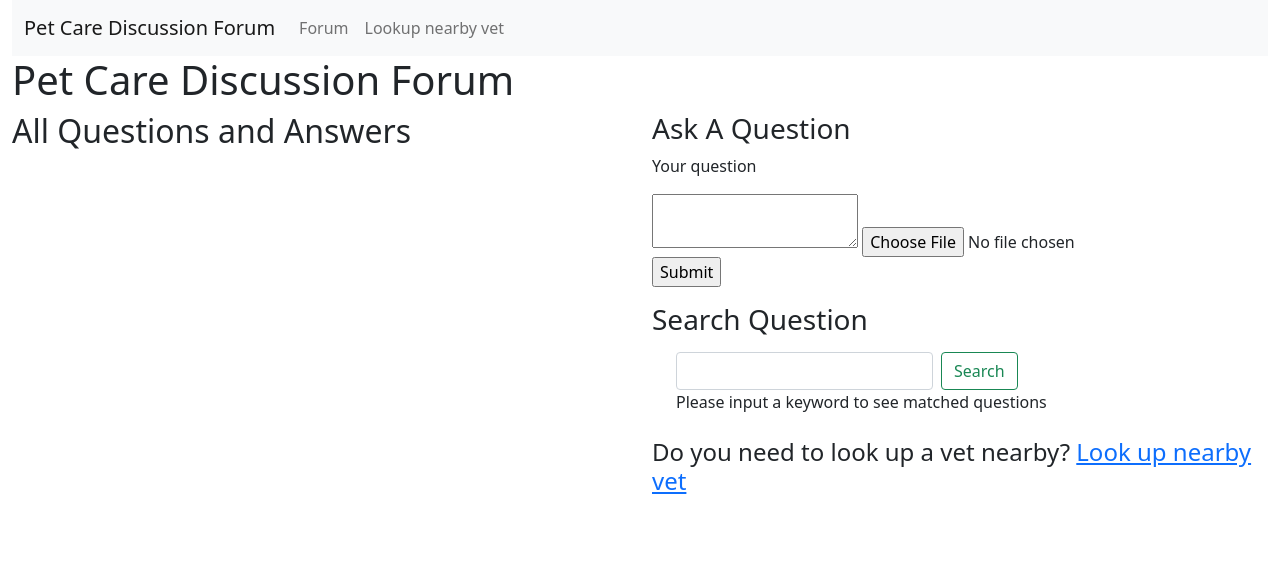
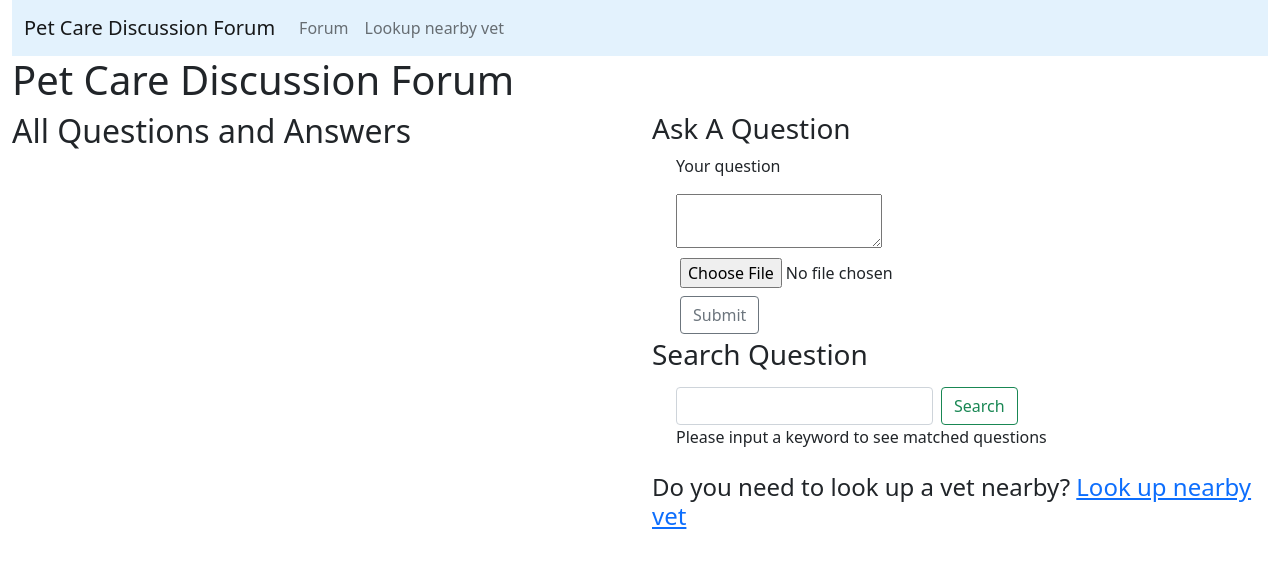
Before and after one commit to vyvanhuynh/petCare-vetShare, a Flask app: page /forum in a window 1280 px wide. Shown: the top 568 px of the page. Run offline with Flask 2, Linux system fonts and the light colour scheme; the visitor is signed in with stand-in values (Sample User, id 1); data comes from the database, SQL or seed files in the repository; data that the repository does not hold is empty.

Commit message:
edited some bootstrap features

```diff
--- a/templates/base.html
+++ b/templates/base.html
@@ -48,9 +48,9 @@
         {% endwith %}
       </div>
 
-
+    <!-- Navbar -->
     {% block nav %}
-    <nav class="navbar navbar-expand-lg navbar-light bg-light">
+    <nav class="navbar navbar-expand-lg navbar-light" style="background-color: #e3f2fd;">
       <div class="container-fluid">
         <a class="navbar-brand" href="/#">Pet Care Discussion Forum</a>
         <button class="navbar-toggler" type="button" data-bs-toggle="collapse" data-bs-target="#navbarSupportedContent" aria-controls="navbarSupportedContent" aria-expanded="false" aria-label="Toggle navigation">
--- a/templates/forum.html
+++ b/templates/forum.html
@@ -70,7 +70,7 @@
                             <!-- Input new answers -->
                             <div class="p-2">
                                 Your answer <input type="text" name="new_answer" id="new-answer">
-                                <input type="submit" name="new answer">
+                                <button type="submit" class="btn btn-outline-secondary" name="new answer">Submit</button>
                             </div>
 
                         </form>
@@ -89,20 +89,22 @@
 
     <div class="col-6 col-md-6">
         <h3>Ask A Question</h3>
+        <div class="container-fluid">
             <form id="question_form" action="/submit_question" method="POST" enctype="multipart/form-data">
-
                 <p>
                     Your question
                 </p>
                 <textarea type="text" name="new_question" id="new-question"></textarea>
+                <div class="p-1">
                     <input type="file" name="images-file" id="new-image">
-            <p>
-
-                <input type="submit" name="new question">
-            </p>
-
+                </div>
+                <div class="p-1">
+                    <button type="submit" class="btn btn-outline-secondary" name="new question">Submit</button>
+                </div>
             </form>
             <script src="/static/js/submit-question.js"></script>
+        </div>
+
         <h3>Search Question</h3>
         <!-- Search bar -->
         <nav class="navbar">
@@ -165,7 +167,7 @@
                             <!-- Input new answers -->
                             <div class="p-2">
                                 Your answer <input type="text" name="new_answer" id="new-answer">
-                                <input type="submit" name="new answer">
+                                <button type="submit" class="btn btn-outline-secondary" name="new answer">Submit</button>
                             </div>
 
                         </form>
```
Lines whose indentation alone changed are shown as unchanged.
